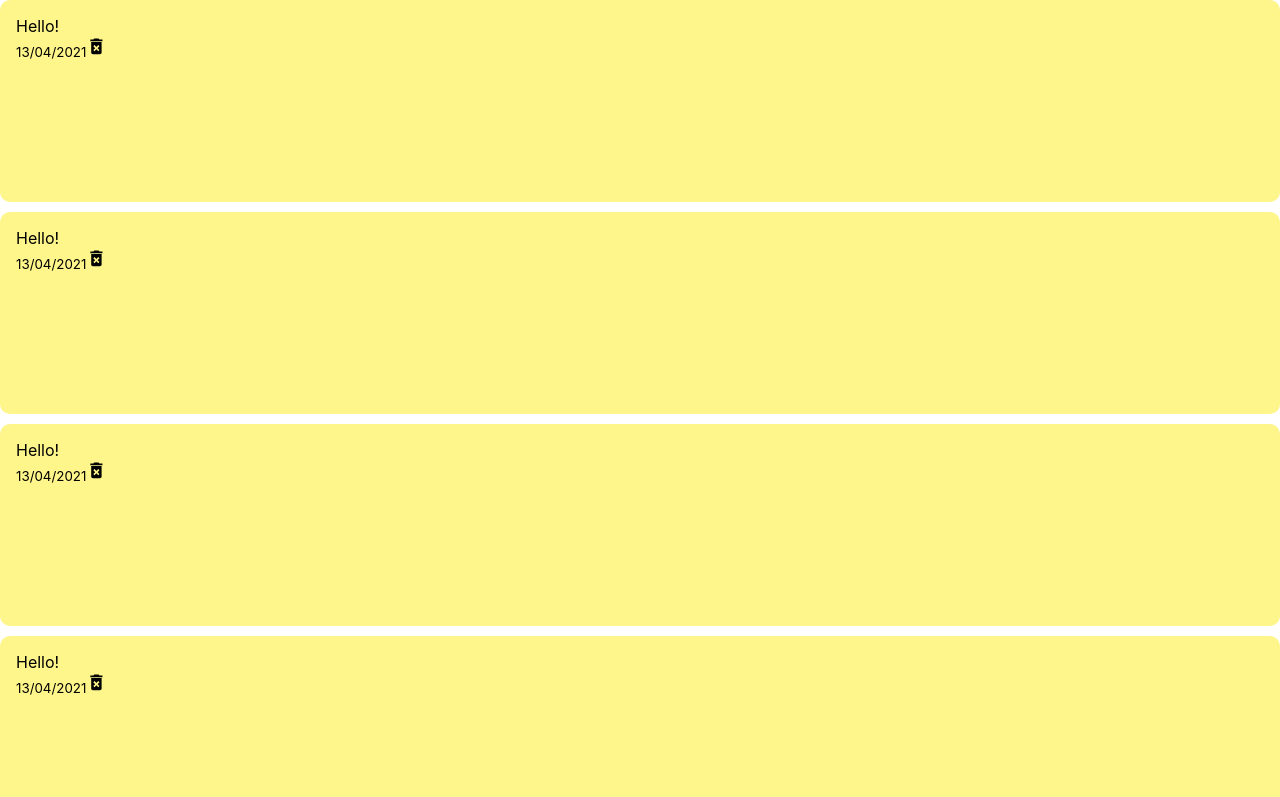
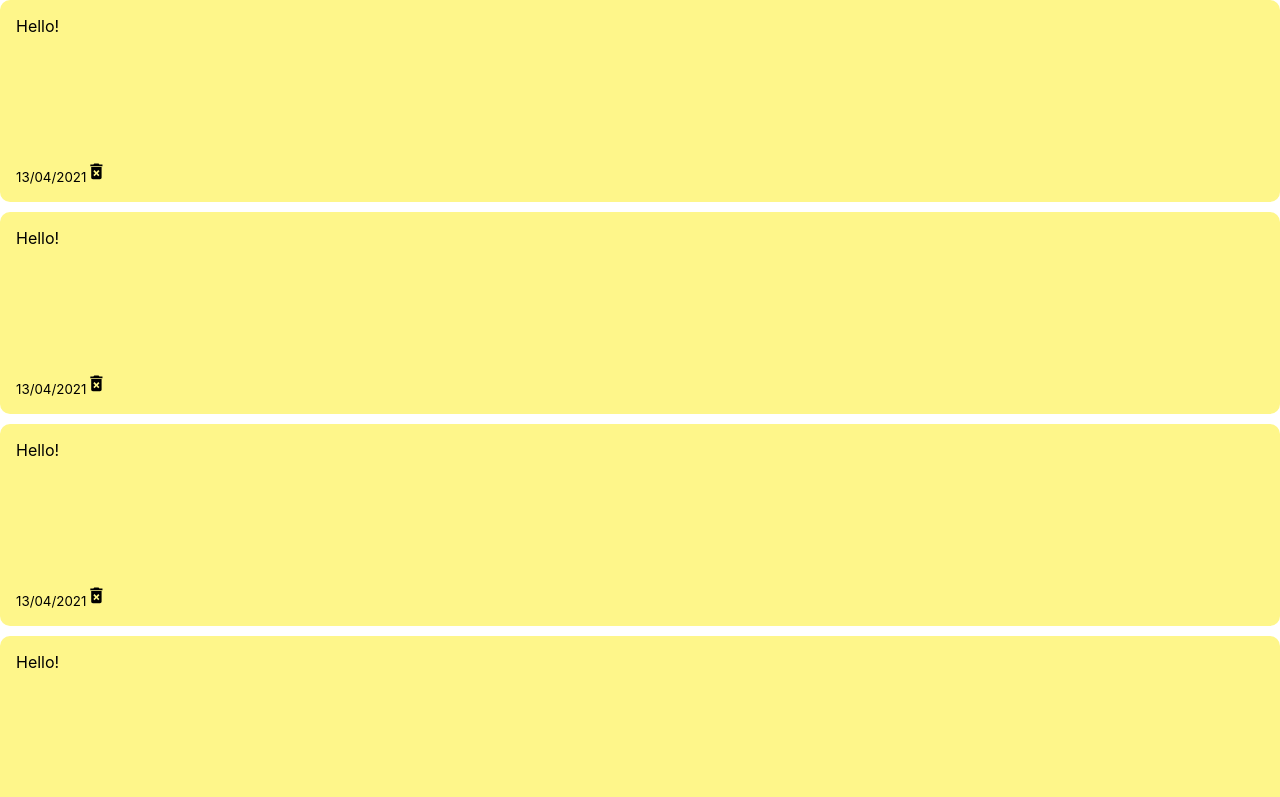
Before and after one commit to carlsondultra/React-Notes, a React (Create React App) app: page / in a window 1280 px wide. Shown: the top 797 px of the page. Built offline with nearby package versions, Linux system fonts and the light colour scheme.

Commit message:
Adjusting positioning of the date

```diff
--- a/src/index.css
+++ b/src/index.css
@@ -18,4 +18,8 @@ code {
   border-radius: 10px;
   padding: 1rem;
   min-height: 170px;
+  display: flex;
+  flex-direction: column;
+  justify-content: space-between;
+
 }
```
